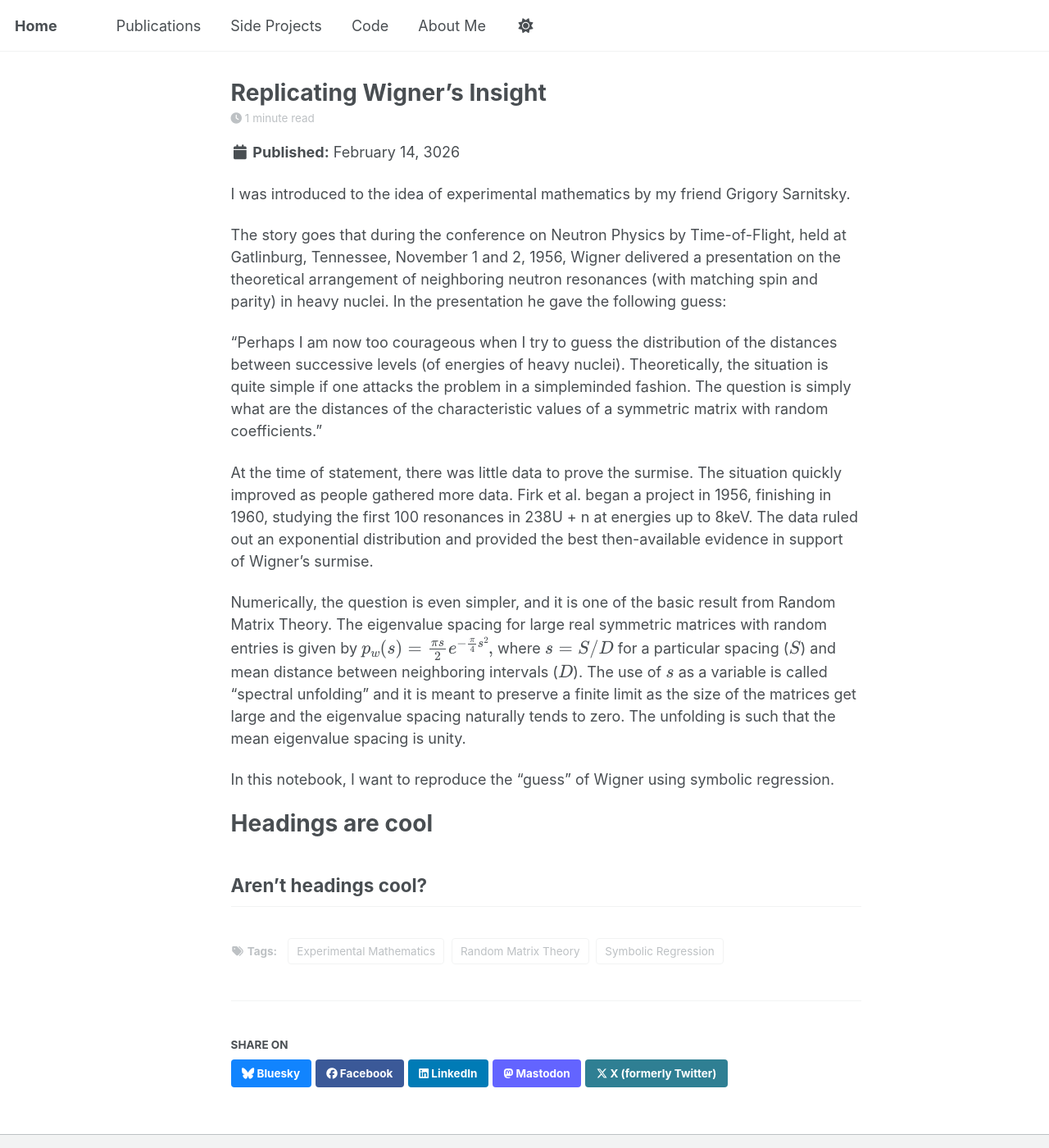
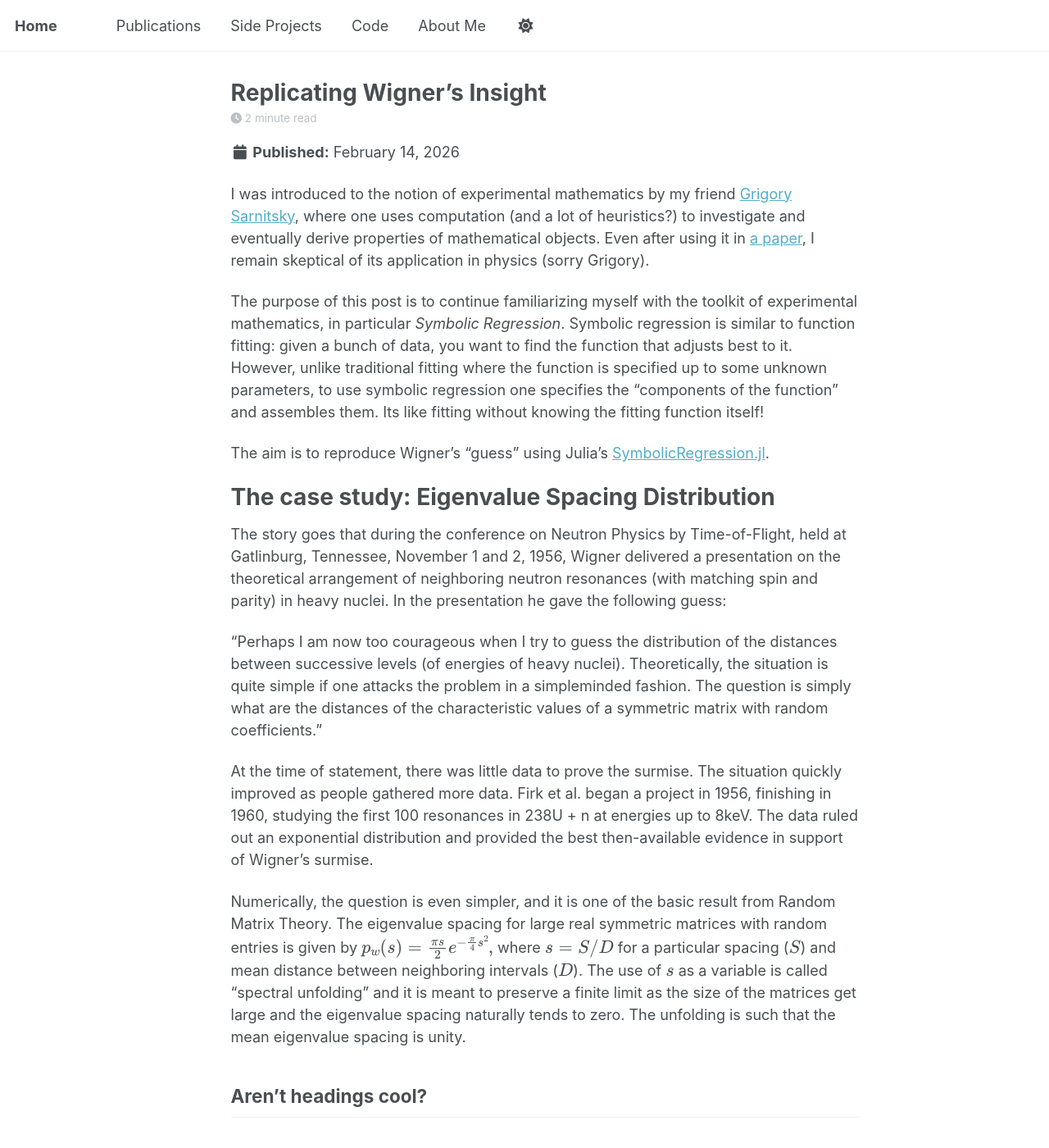
Before and after one commit to EnriqueRG/EnriqueRG.github.io, a Jekyll site: the page built from _posts/2026-02-14-post1.md, in a window 1280 px wide and 1400 px high. Shown: the whole window at 82% size. Built offline with Jekyll 4.4.1, drawn with Linux system fonts in a browser that asks for light colours; a script bundle is joined from its source files by our own code; library files that are not in the unit come from our copies.

Commit message:
Some text added

```diff
--- a/_posts/2026-02-14-post1.md
+++ b/_posts/2026-02-14-post1.md
@@ -1,6 +1,6 @@
 ---
 title: "Replicating Wigner's Insight"
-date: 3026-02-14
+date: 2026-02-14
 permalink: /posts/post1/
 read_time: # false
 tags:
@@ -9,8 +9,15 @@ tags:
   - Experimental Mathematics
 ---
 
-I was introduced to the idea of experimental mathematics by my friend Grigory Sarnitsky.
+I was introduced to the notion of experimental mathematics by my friend [Grigory Sarnitsky](https://sarnitsky.se/about.html), where one uses computation (and a lot of heuristics?) to investigate and eventually derive properties of mathematical objects. Even after using it in [a paper](https://enriquerg.github.io/publication/2024-09-23-paper3), I remain skeptical of its application in physics (sorry Grigory).
 
+The purpose of this post is to continue familiarizing myself with the toolkit of experimental mathematics, in particular _Symbolic Regression_.  Symbolic regression is similar to function fitting: given a bunch of data, you want to find the function that adjusts best to it. However, unlike traditional fitting where the function is specified up to some unknown parameters, to use symbolic regression one specifies the "components of the function" and assembles them. Its like fitting without knowing the fitting function itself!
+
+The aim is to reproduce Wigner's "guess" using Julia's [SymbolicRegression.jl](https://juliapackages.com/p/symbolicregression).
+
+
+The case study: Eigenvalue Spacing Distribution
+======
 
 The story goes that during the conference on Neutron Physics by Time-of-Flight, held at Gatlinburg, Tennessee, November 1 and 2, 1956, Wigner delivered a presentation on the theoretical arrangement of neighboring neutron resonances (with matching spin and parity) in heavy nuclei. In the presentation he gave the following guess:
 
@@ -24,10 +31,5 @@ p_w(s) = \frac{\pi s}{2} e^{-\frac{\pi}{4} s^2},
 $$
 where $$s=S/D$$ for a particular spacing ($$S$$) and  mean distance between neighboring intervals ($$D$$). The use of $$s$$ as a variable is called "spectral unfolding" and it is meant to preserve a finite limit as the size of the matrices get large and the eigenvalue spacing naturally tends to zero. The unfolding is such that the mean eigenvalue spacing is unity.
 
-In this notebook, I want to reproduce the "guess" of Wigner using symbolic regression.
-
-Headings are cool
-======
-
 Aren't headings cool?
 ------
```
